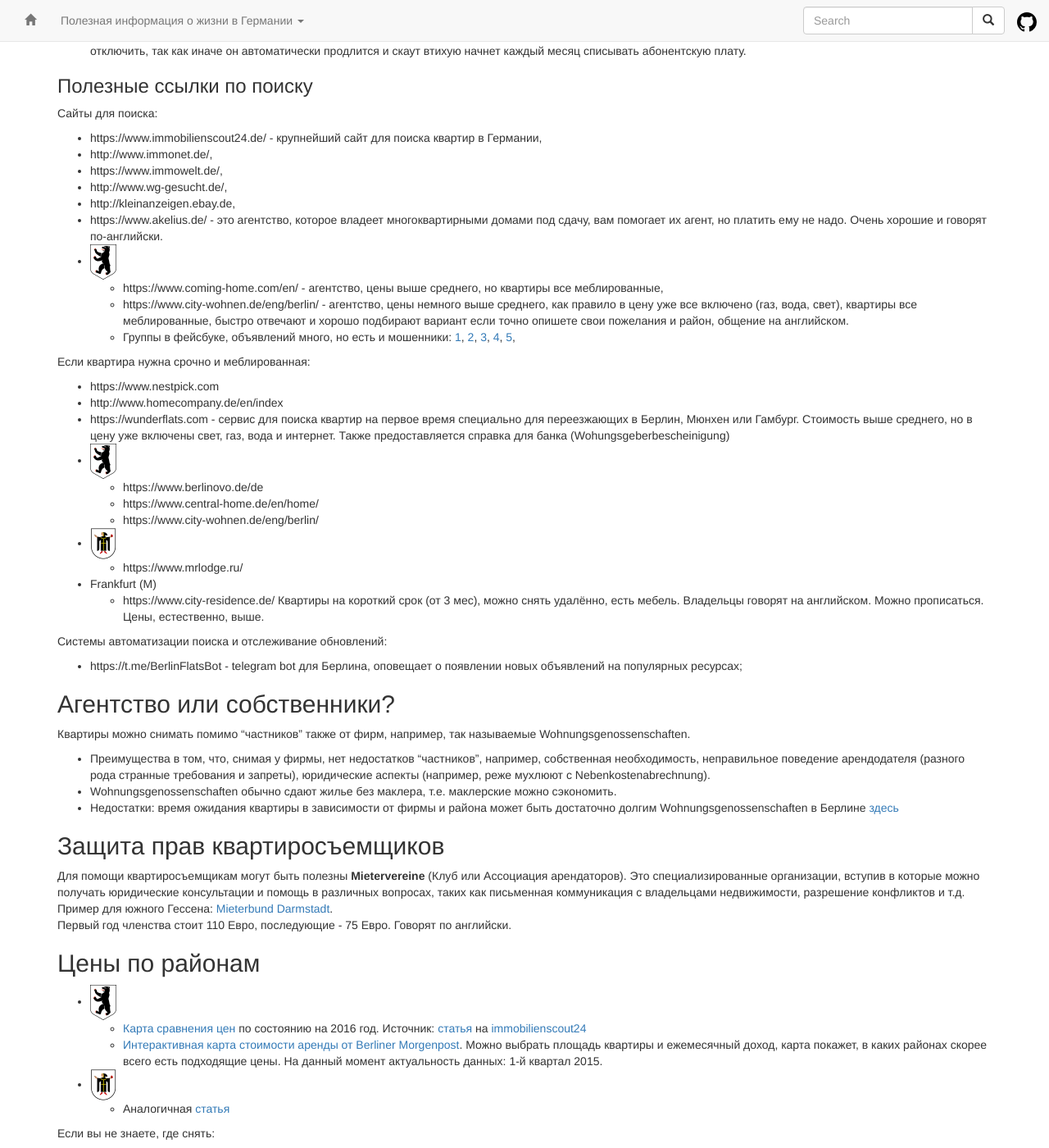
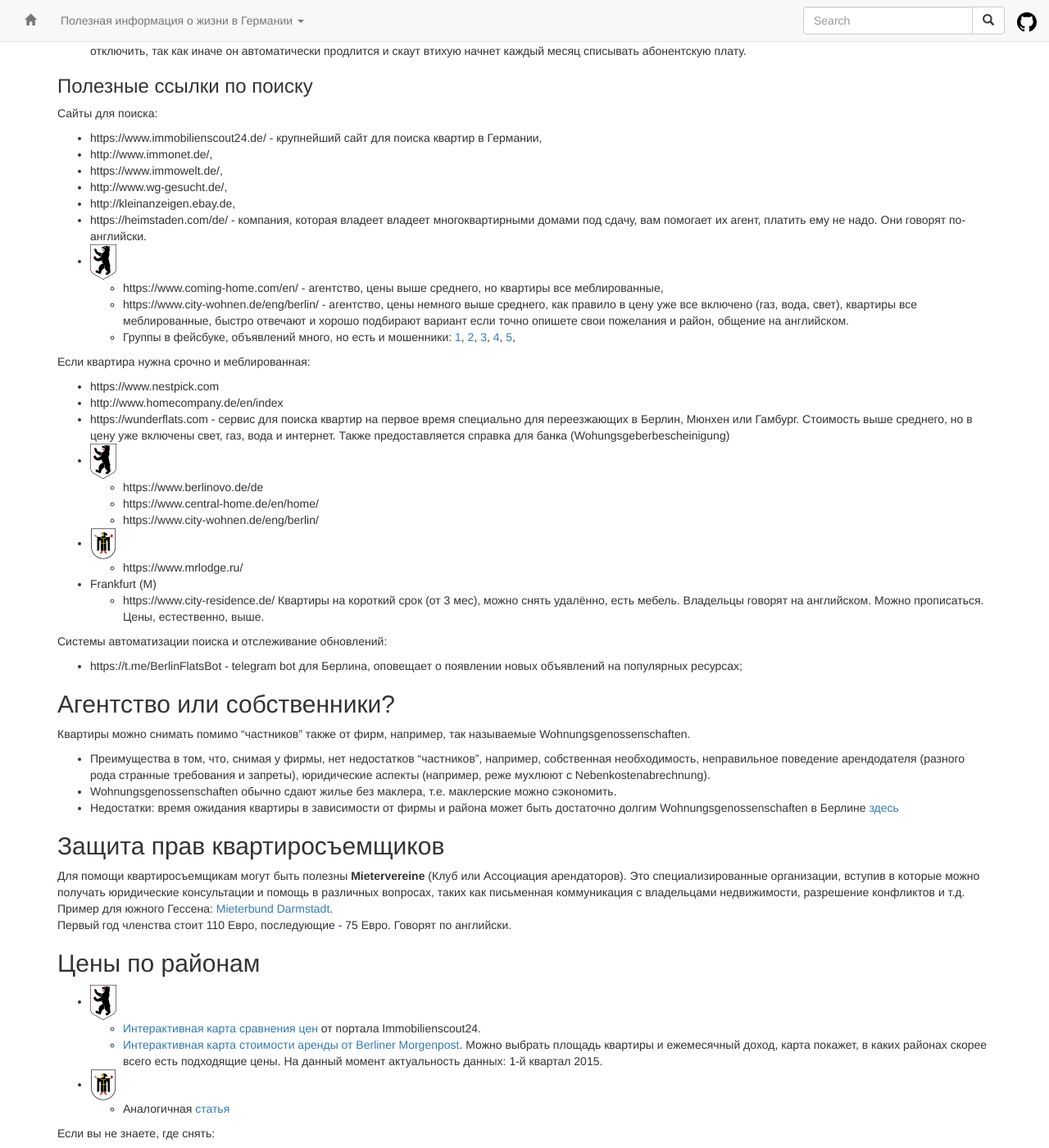
Before and after one commit to ru-de/faq, a Jekyll site: the page built from pages/Квартирный вопрос.md, in a window 1280 px wide and 1400 px high, scrolled down 2110 px. Shown: the whole window at 82% size. Built offline with Jekyll 4.4.1, drawn with Linux system fonts in a browser that asks for light colours; nearby versions of some CDN libraries.

Commit message:
sync github pages

```diff
--- a/pages/Квартирный вопрос.md
+++ b/pages/Квартирный вопрос.md
@@ -70,7 +70,7 @@ SCHUFA - это крупная немецкая организация, кото
 * https://www.immowelt.de/,
 * http://www.wg-gesucht.de/,
 * http://kleinanzeigen.ebay.de,
-* https://www.akelius.de/ - это агентство, которое владеет многоквартирными домами под сдачу, вам помогает их агент, но платить ему не надо. Очень хорошие и говорят по-английски.
+* https://heimstaden.com/de/ - компания, которая владеет владеет многоквартирными домами под сдачу, вам помогает их агент, платить ему не надо. Они говорят по-английски.
 * ![](files/be.png)
   * https://www.coming-home.com/en/ - агентство, цены выше среднего, но квартиры все меблированные,
   * https://www.city-wohnen.de/eng/berlin/ - агентство, цены немного выше среднего, как правило в цену уже все включено (газ, вода, свет), квартиры все меблированные, быстро отвечают и хорошо подбирают вариант если точно опишете свои пожелания и район, общение на английском.
@@ -106,7 +106,7 @@ SCHUFA - это крупная немецкая организация, кото
 ## Цены по районам
 
 * ![](files/be.png)
-  * [Карта сравнения цен](https://www.immobilienscout24.de/neubau/ratgeber/aktuelle-neubau-themen/kauf-map-berlin-2016.html) по состоянию на 2016 год. Источник: [статья](http://www.immobilienscout24.de/immobilienbewertung/ratgeber/mietpreise-und-kaufpreise/mietspiegel/miet-map-berlin.html) на [immobilienscout24](http://www.immobilienscout24.de/)
+  * [Интерактивная карта сравнения цен](https://www.immobilienscout24.de/Suche/de/berlin/berlin/wohnung-mieten?viewMode=PRICE_INSIGHTS) от портала Immobilienscout24.
   * [Интерактивная карта стоимости аренды от Berliner Morgenpost](http://interaktiv.morgenpost.de/mietkarte-berlin/). Можно выбрать площадь квартиры и ежемесячный доход, карта покажет, в каких районах скорее всего есть подходящие цены. На данный момент актуальность данных: 1-й квартал 2015.
 * ![](files/mu.png)
   * Аналогичная [статья](https://www.immobilienscout24.de/immobilienbewertung/ratgeber/mietpreise-und-kaufpreise/mietspiegel/mietspiegel-muenchen.html)
```
